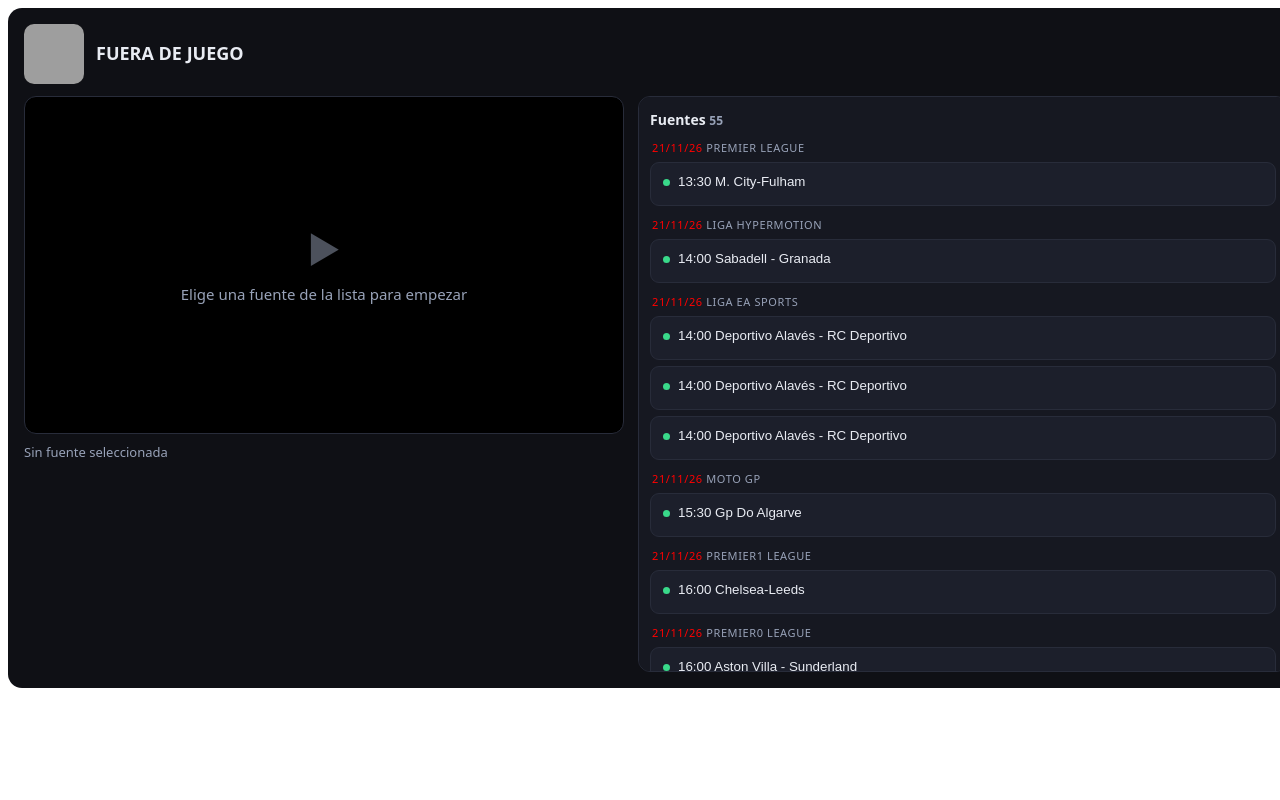
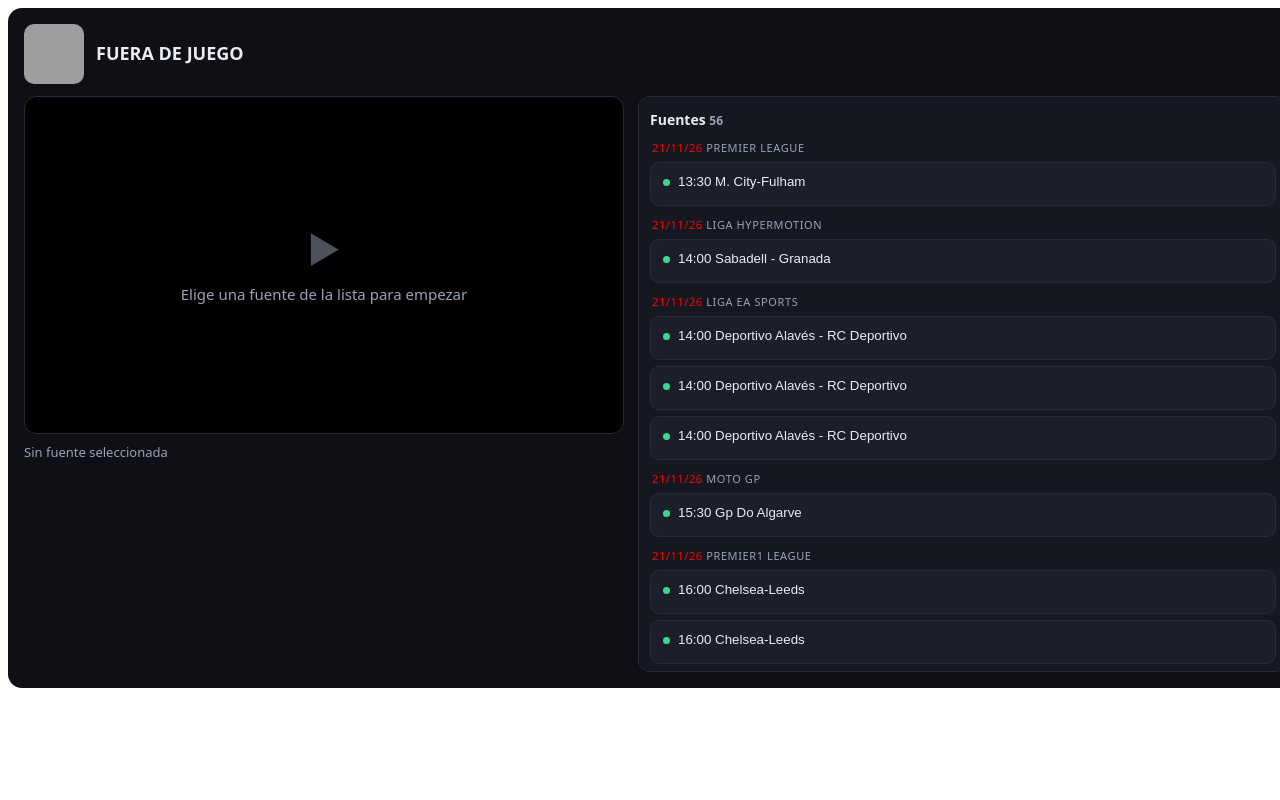
Before and after one commit to fueradejuego/fdj, a plain HTML site: page index.html in a window 1280 px wide. Shown: the top 800 px of the page. Drawn offline with Linux system fonts and the light colour scheme; grey boxes are pictures that could not be loaded.

Commit message:
Update index.html

```diff
--- a/index.html
+++ b/index.html
@@ -127,7 +127,7 @@
        { group: '21/11/26 Moto GP',  label: '15:30  Gp Do Algarve', url: SITE + '/api/player/43048' },
 
        { group: '21/11/26 Premier1 League',  label: '16:00  Chelsea-Leeds', url: SITE + '/api/player/2' },
-
+         { group: '21/11/26 Premier1 League',  label: '16:00  Chelsea-Leeds', url: 'https://streamx723.sbs/global1.php?channel=espn' },
        { group: '21/11/26 Premier0 League',   label: '16:00  Aston Villa - Sunderland', url: SITE + '/api/player/3' },
        { group: '21/11/26 Premier0 League',   label: '16:00  Tottenham - Ipswich Town', url: SITE + '/api/player/4' },
 
```
